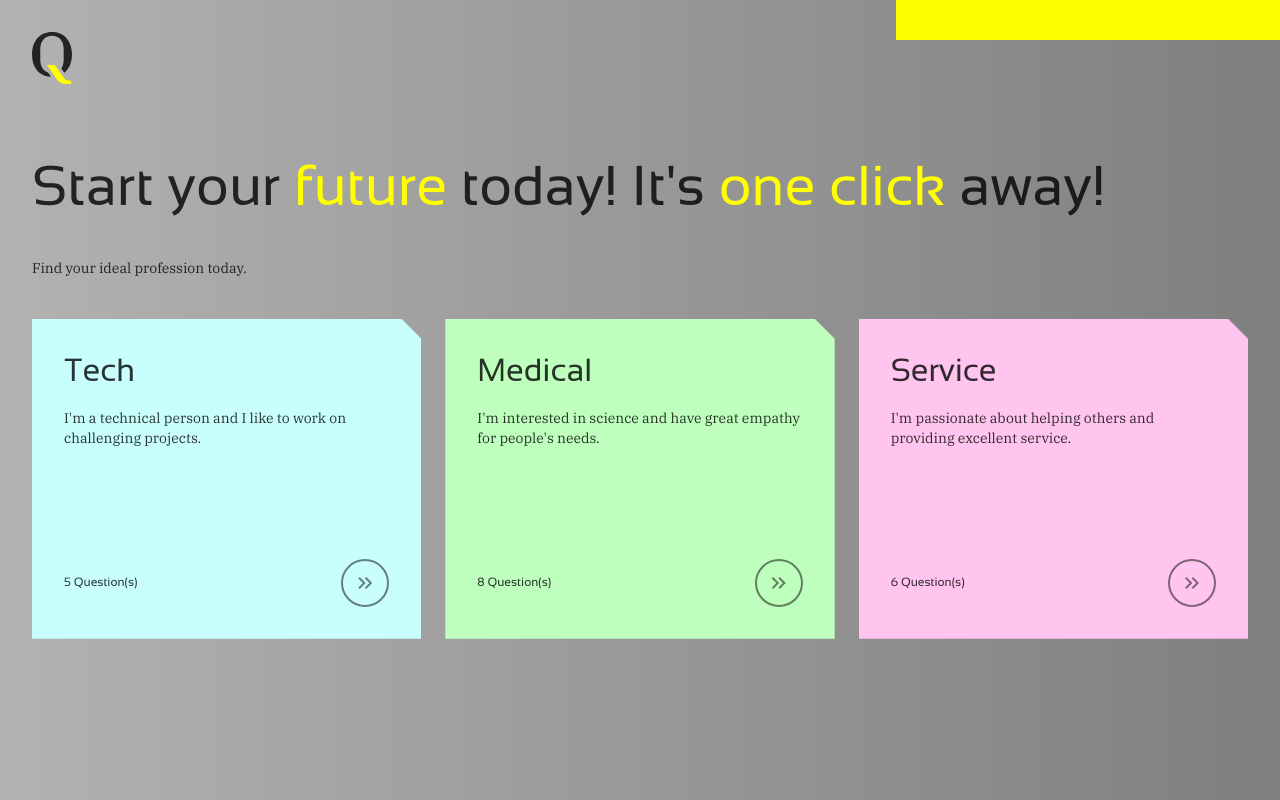
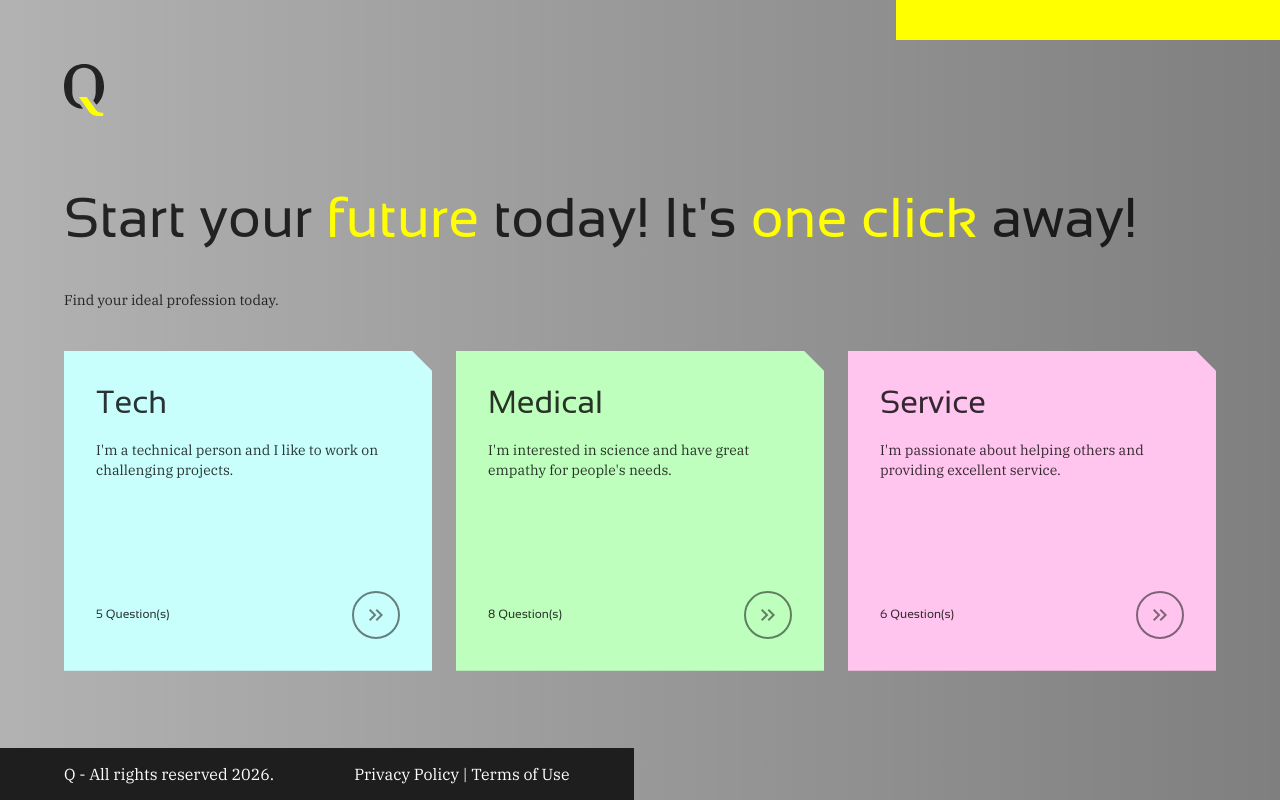
Before and after one commit to pallosp/questionnaire, a Next.js app: page / in a window 1280 px wide. Built offline with nearby package versions, Linux system fonts and the light colour scheme.

Commit message:
Render the footer

```diff
--- a/src/app/globals.css
+++ b/src/app/globals.css
@@ -11,6 +11,15 @@
   --primary-50: #ff0;
   --background: linear-gradient(to right, var(--gray-30), var(--gray-50));
   --foreground: var(--gray-80);
+  --page-padding: 32px;
+
+  @media (width >= 640px) {
+    --page-padding: 44px;
+  }
+
+  @media (width >= 1280px) {
+    --page-padding: 64px;
+  }
 }
 
 html,
@@ -41,6 +50,10 @@ body {
 a {
   color: inherit;
   text-decoration: none;
+
+  &:hover {
+    text-decoration: underline;
+  }
 }
 
 .text-sm {
--- a/src/app/page.module.css
+++ b/src/app/page.module.css
@@ -1,4 +1,7 @@
 .page {
+  display: flex;
+  flex-direction: column;
+  min-height: 100vh;
   background-color: var(--background);
 }
 
@@ -14,7 +17,8 @@
 }
 
 .main {
-  padding: 32px;
+  flex: 1;
+  padding: var(--page-padding);
 }
 
 .logo {
@@ -55,3 +59,26 @@
   width: 100%;
   max-width: 430px;
 }
+
+.footer {
+  display: flex;
+  flex-direction: column;
+  gap: 12px;
+
+  width: fit-content;
+
+  /* TODO: Should the horizontal padding be less than the page padding on wide
+     screens, as in Figma? */
+  padding: 32px var(--page-padding);
+
+  color: white;
+
+  background-color: #1e1e1f;
+
+  @media (width >= 640px) {
+    flex-direction: row;
+    gap: 80px;
+    padding-top: 16px;
+    padding-bottom: 16px;
+  }
+}
--- a/src/app/page.tsx
+++ b/src/app/page.tsx
@@ -2,7 +2,12 @@ import Image from 'next/image';
 
 import { IconLinkButton } from '@/components/button/icon-link-button';
 import { Card } from '@/components/card/card';
-import { Config, QuestionnaireConfig } from '@/types/config';
+import {
+  Config,
+  FooterConfig,
+  FooterLink,
+  QuestionnaireConfig,
+} from '@/types/config';
 
 import styles from './page.module.css';
 
@@ -57,6 +62,28 @@ function Questionnaires({ items }: { items: QuestionnaireConfig[] }) {
   );
 }
 
+function FooterLinks({ links }: { links: FooterLink[] }) {
+  return (
+    <div className={styles.links}>
+      {links.map((link, index) => (
+        <span key={index}>
+          {index > 0 && ' | '}
+          <a href={link.url}>{link.name}</a>
+        </span>
+      ))}
+    </div>
+  );
+}
+
+function Footer({ copyright, links }: FooterConfig) {
+  return (
+    <footer className={styles.footer}>
+      <div className={styles.copyright}>{copyright}</div>
+      <FooterLinks links={links} />
+    </footer>
+  );
+}
+
 export default async function Home() {
   const response = await fetch('http://localhost:3000/api/test-config.json');
   const config: Config = await response.json();
@@ -71,6 +98,11 @@ export default async function Home() {
         <Description text={config.homepage.description} />
         <Questionnaires items={config.questionnaires} />
       </main>
+
+      <Footer
+        copyright={config.questionnaire.footer.copyright}
+        links={config.questionnaire.footer.links}
+      />
     </div>
   );
 }
```
